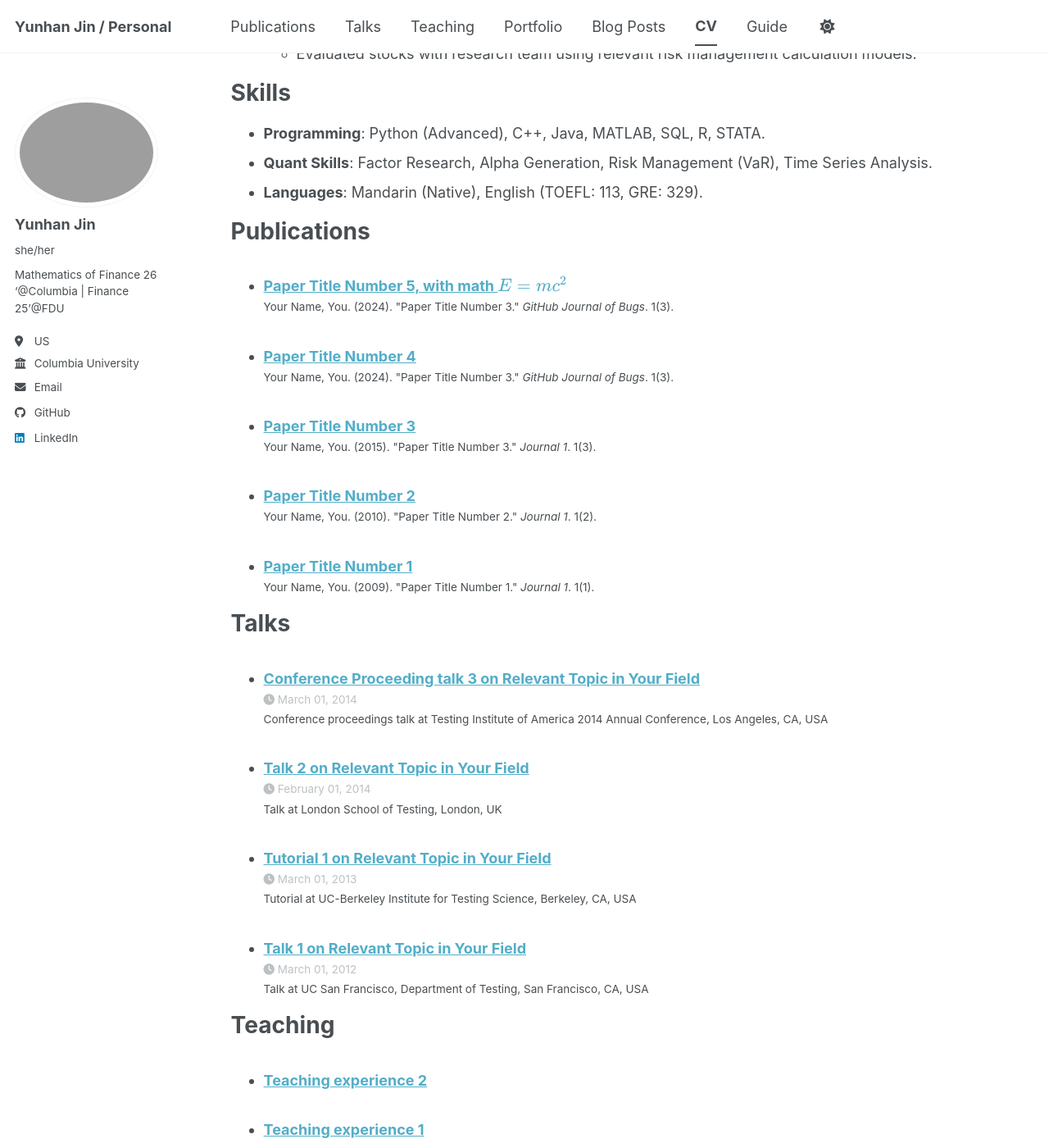
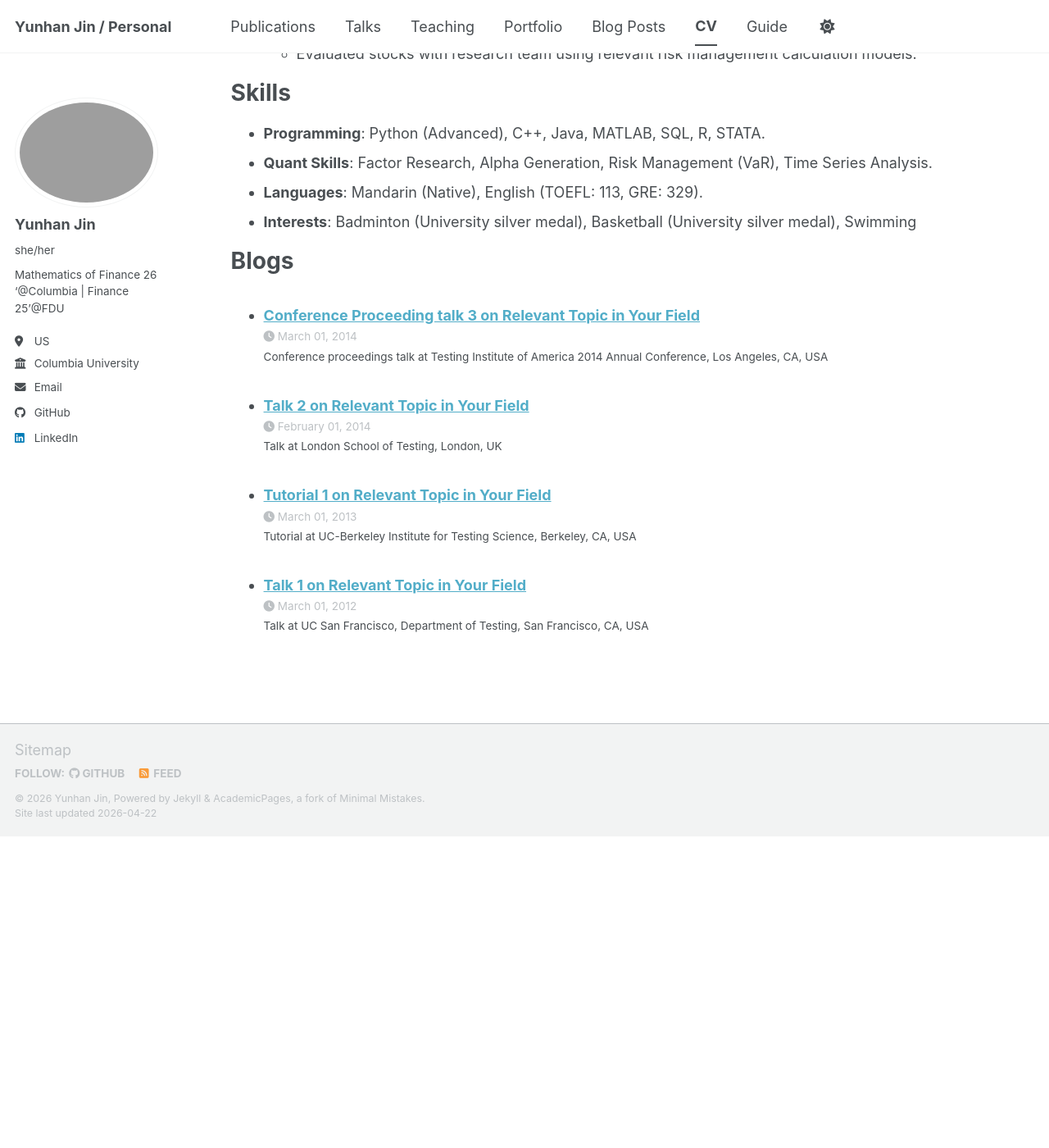
Before and after one commit to yunhanjin001/yunhanjin001.github.io, a Jekyll site: the page built from _pages/cv.md, in a window 1280 px wide and 1400 px high, scrolled down 1221 px. Shown: the whole window at 82% size. Built offline with Jekyll 4.4.1, drawn with Linux system fonts in a browser that asks for light colours; a script bundle is joined from its source files by our own code; library files that are not in the unit come from our copies; after the commit the page ends 2241 px from its top, so only the background shows below that; some of the changed text lies outside the part shown.

Commit message:
Update CV by removing unnecessary sections
Removed sections for Publications, Talks, Teaching, and Service and leadership from CV.

```diff
--- a/_pages/cv.md
+++ b/_pages/cv.md
@@ -48,25 +48,10 @@ Skills
 * **Programming**: Python (Advanced), C++, Java, MATLAB, SQL, R, STATA.
 * **Quant Skills**: Factor Research, Alpha Generation, Risk Management (VaR), Time Series Analysis.
 * **Languages**: Mandarin (Native), English (TOEFL: 113, GRE: 329).
+* **Interests**: Badminton (University silver medal), Basketball (University silver medal), Swimming
 
-Publications
-======
-  <ul>{% for post in site.publications reversed %}
-    {% include archive-single-cv.html %}
-  {% endfor %}</ul>
-
-Talks
+Blogs
 ======
   <ul>{% for post in site.talks reversed %}
     {% include archive-single-talk-cv.html  %}
   {% endfor %}</ul>
-
-Teaching
-======
-  <ul>{% for post in site.teaching reversed %}
-    {% include archive-single-cv.html %}
-  {% endfor %}</ul>
-
-Service and leadership
-======
-* Currently signed in to 43 different slack teams
```
